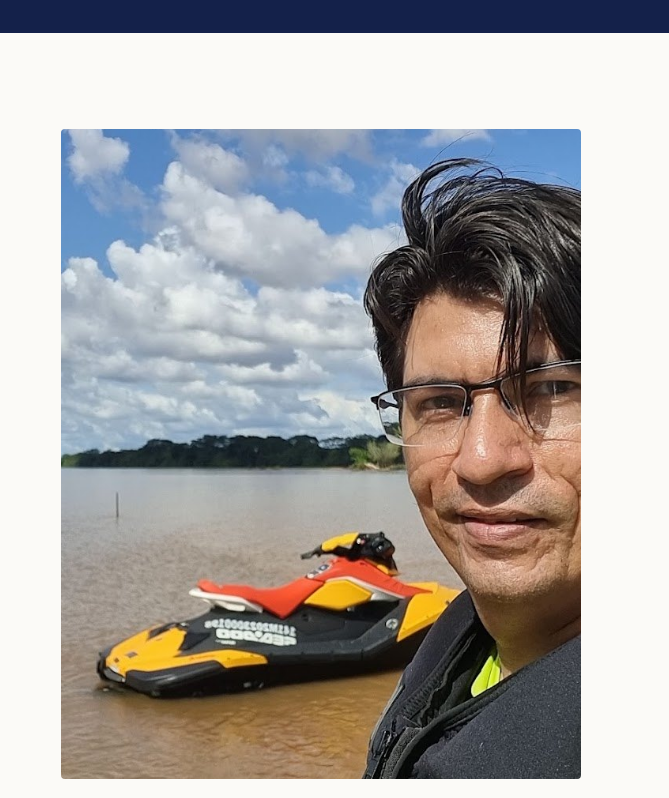
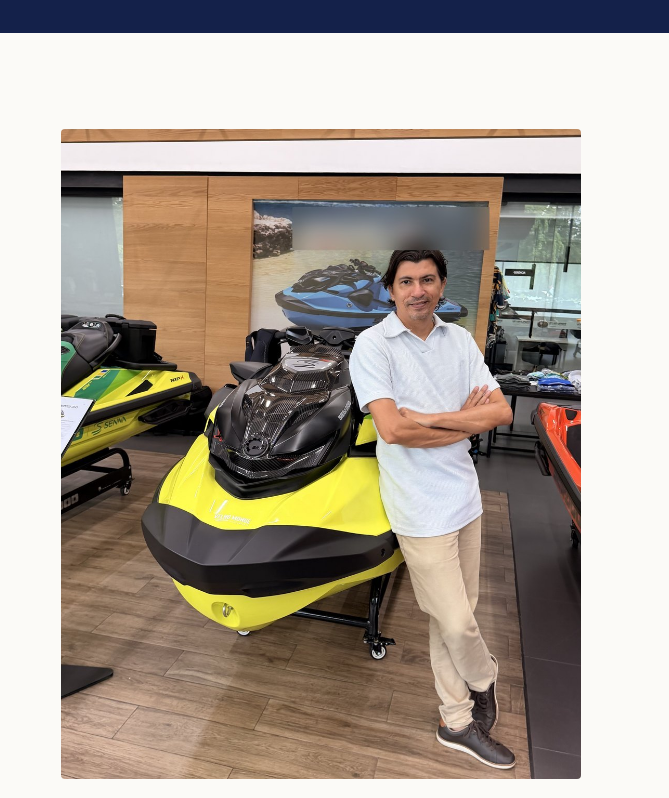
Before and after one commit to RomelMeneses/tudoconsorcios.com.br, a plain HTML site: page consorcio/index.html in a window 1280 px wide. Shown: the part 4200-4998 px from the top of the page, 611-1280 px from the left. Drawn offline with nearby package versions, Linux system fonts and the light colour scheme; a web font is replaced by a local one.

Commit message:
Site: foto nova no Quem sou (ao lado do jet, nome da loja desfocado)
Co-Authored-By: Claude Opus 5.5 <noreply@anthropic.com>
Claude-Session: https://claude.ai/code/session_01DF7R5jZWZZYSBnoYQnT46o

```diff
--- a/consorcio/index.html
+++ b/consorcio/index.html
@@ -152,7 +152,7 @@ footer a{color:var(--ink)}
 @media(max-width:960px){.why{grid-template-columns:1fr 1fr}.why div{border-right:0;margin-right:0;padding-right:12px}.obs{grid-template-columns:1fr 1fr}}
 @media(max-width:560px){.why{grid-template-columns:1fr}.obs{grid-template-columns:1fr}.faixa{font-size:14px}.faixa u{display:inline-block;margin:6px 0 0}}
 
-.who-ph img{width:100%;aspect-ratio:4/5;object-fit:cover;object-position:50% 45%;border-radius:4px}
+.who-ph img{width:100%;aspect-ratio:4/5;object-fit:cover;object-position:50% 60%;border-radius:4px}
 .who-ph .bignums{flex-direction:row;padding-left:0;gap:28px;margin-top:22px;flex-wrap:wrap}
 .who-ph .bignums b{font-size:clamp(28px,3.2vw,36px)}
 .who-ph .bignums span{font-size:12px}
@@ -276,7 +276,7 @@ footer a{color:var(--ink)}
       </div>
     </div>
     <div class="who-ph">
-      <img src="../midia/site/romel-spark.jpg" alt="Romel Meneses com um jet ski no rio, ao fundo">
+      <img src="../midia/site/romel-senna.jpg" alt="Romel Meneses ao lado de um jet ski">
       <div class="bignums">
         <div><b>+R$ 2 mi</b><span>em consórcios vendidos</span></div>
         <div><b>2021</b><span>início no consórcio náutico</span></div>
```
Also changed, not shown: midia/site/romel-senna.jpg (added).
